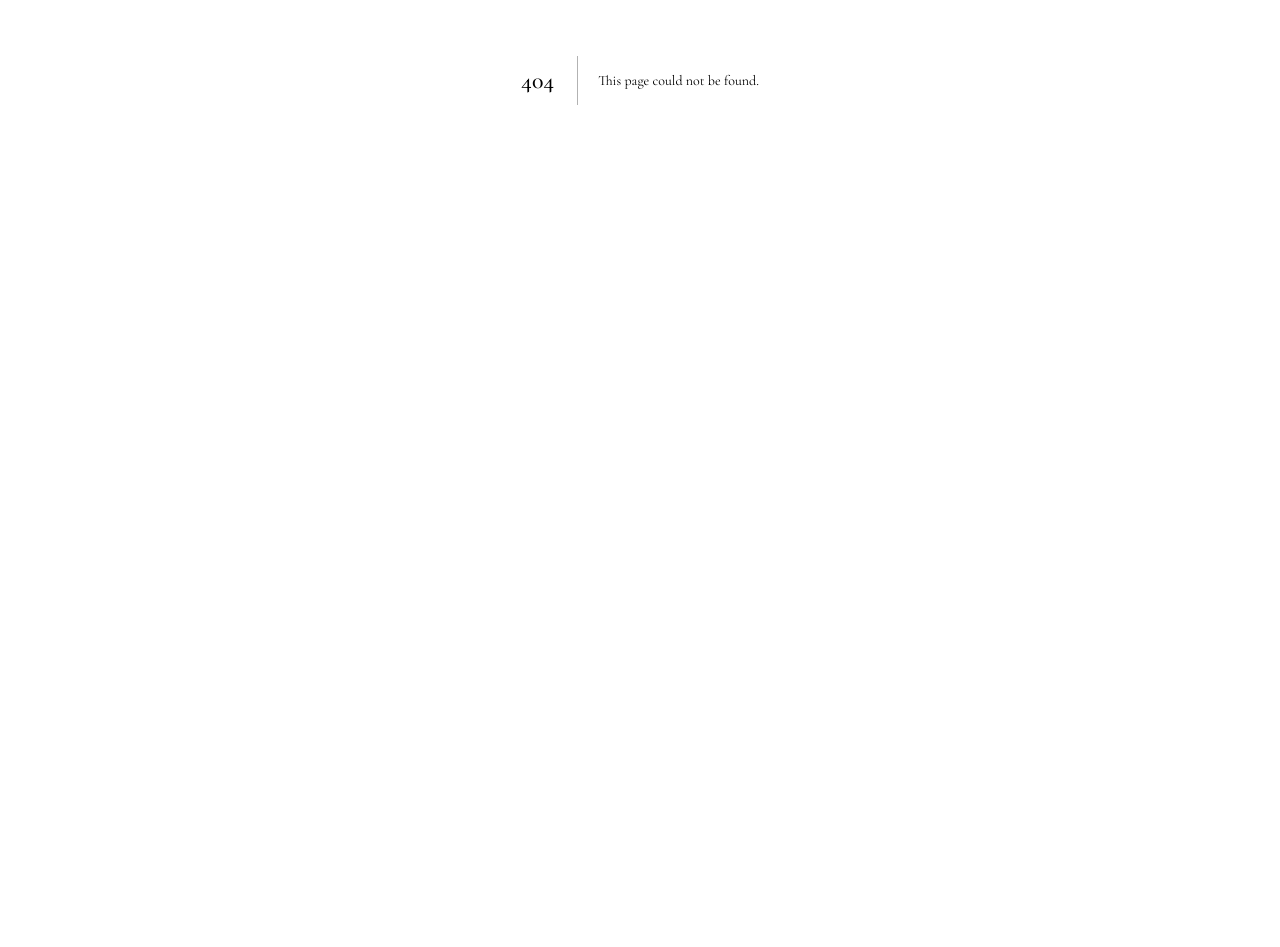
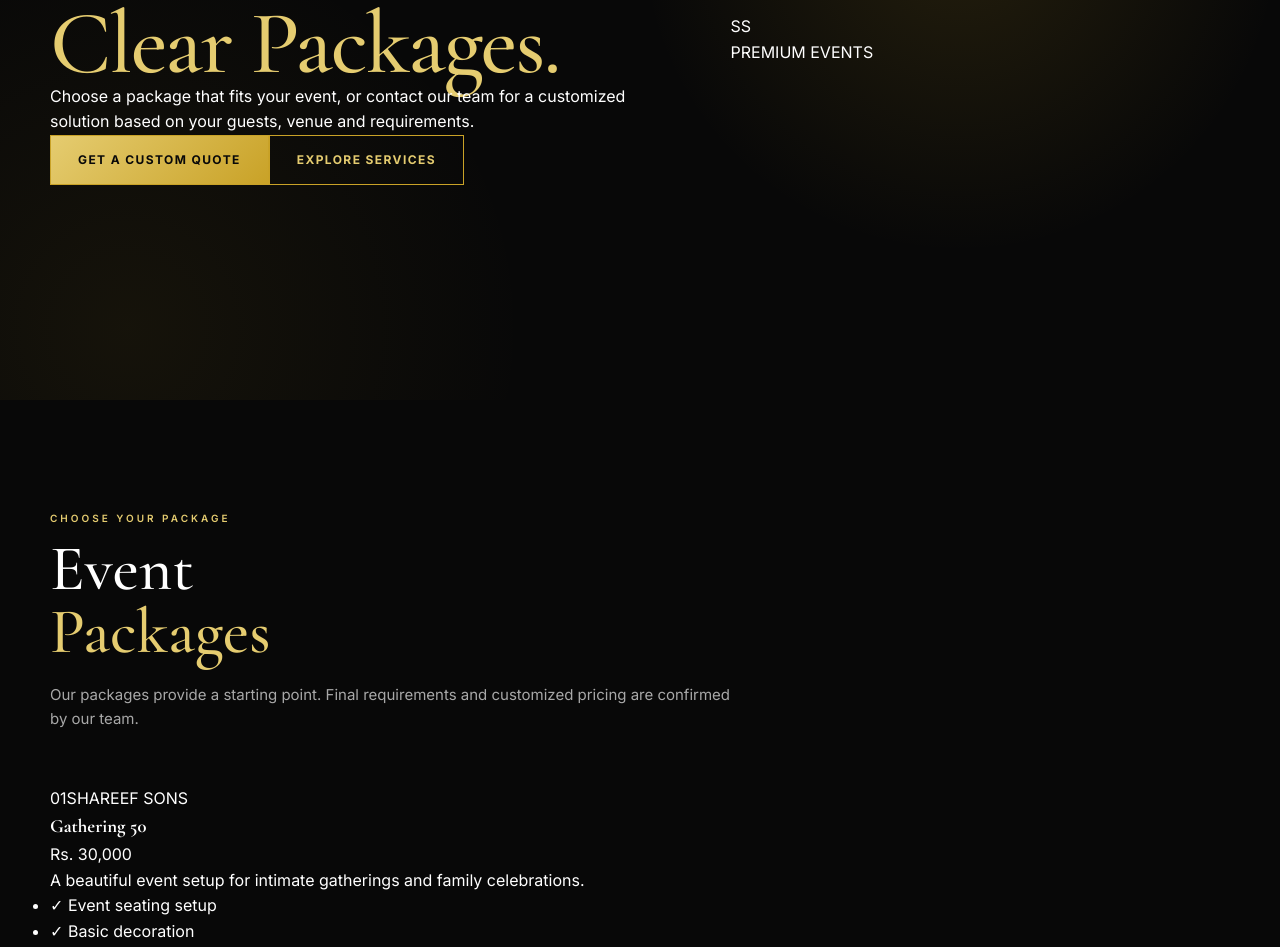
Before and after one commit to farooqg5179-droid/Shareefson-Events-organizer, a Next.js app: page /packages in a window 1280 px wide. Before the commit this address had no page. Shown: the part 320-1267 px from the top of the page. Before the commit the page ends 800 px from the top, so only its background shows below. Built offline with nearby package versions, Linux system fonts and the light colour scheme.

Commit message:
Create page.tsx

```diff
--- /dev/null
+++ b/app/packages/page.tsx
@@ -0,0 +1,206 @@
+const packages = [
+  {
+    number: "01",
+    title: "Gathering 50",
+    price: "Rs. 30,000",
+    description:
+      "A beautiful event setup for intimate gatherings and family celebrations.",
+    features: [
+      "Event seating setup",
+      "Basic decoration",
+      "Professional arrangement",
+      "Suitable for up to 50 guests",
+    ],
+  },
+  {
+    number: "02",
+    title: "Gathering 100",
+    price: "Rs. 80,000",
+    description:
+      "A complete event setup designed for larger gatherings and celebrations.",
+    features: [
+      "Event seating setup",
+      "Enhanced decoration",
+      "Professional event arrangement",
+      "Suitable for up to 100 guests",
+    ],
+  },
+  {
+    number: "03",
+    title: "Sirf Baithak",
+    price: "Rs. 600",
+    description:
+      "A simple and practical seating solution for customers who only need event seating.",
+    features: [
+      "Event seating",
+      "Per person pricing",
+      "Suitable for gatherings",
+      "Flexible event requirements",
+    ],
+  },
+  {
+    number: "04",
+    title: "Wedding Standard",
+    price: "Rs. 80,000",
+    description:
+      "A standard wedding, Mehndi or Walima package designed for up to 100 guests.",
+    features: [
+      "Wedding event setup",
+      "Decoration arrangement",
+      "Seating setup",
+      "Suitable for up to 100 guests",
+    ],
+  },
+];
+
+export default function PackagesPage() {
+  return (
+    <main>
+      {/* Page Hero */}
+      <section className="premium-hero">
+        <div className="container hero-grid">
+          <div className="hero-copy">
+            <p className="eyebrow">OUR PACKAGES</p>
+
+            <h1>
+              Beautiful Events.
+              <br />
+              <span>Clear Packages.</span>
+            </h1>
+
+            <p className="hero-description">
+              Choose a package that fits your event, or contact our team for a
+              customized solution based on your guests, venue and requirements.
+            </p>
+
+            <div className="hero-actions">
+              <a href="/quote" className="btn btn-gold">
+                Get a Custom Quote
+              </a>
+
+              <a href="/services" className="btn btn-outline">
+                Explore Services
+              </a>
+            </div>
+          </div>
+
+          <div className="hero-visual">
+            <div className="hero-visual-inner">
+              <span>SS</span>
+              <p>PREMIUM EVENTS</p>
+            </div>
+          </div>
+        </div>
+      </section>
+
+      {/* Packages */}
+      <section className="section section-dark">
+        <div className="container">
+          <div className="section-heading">
+            <div>
+              <p className="eyebrow">CHOOSE YOUR PACKAGE</p>
+
+              <h2>
+                Event <span>Packages</span>
+              </h2>
+            </div>
+
+            <p>
+              Our packages provide a starting point. Final requirements and
+              customized pricing are confirmed by our team.
+            </p>
+          </div>
+
+          <div className="package-grid">
+            {packages.map((pkg) => (
+              <article className="package-card" key={pkg.number}>
+                <div className="package-top">
+                  <span>{pkg.number}</span>
+                  <span>SHAREEF SONS</span>
+                </div>
+
+                <h3>{pkg.title}</h3>
+
+                <div className="package-price">{pkg.price}</div>
+
+                <p className="package-description">{pkg.description}</p>
+
+                <div className="package-divider"></div>
+
+                <ul className="package-features">
+                  {pkg.features.map((feature) => (
+                    <li key={feature}>✓ {feature}</li>
+                  ))}
+                </ul>
+
+                <a href="/quote" className="btn btn-gold package-button">
+                  Request This Package
+                </a>
+              </article>
+            ))}
+          </div>
+        </div>
+      </section>
+
+      {/* Custom Package */}
+      <section className="section">
+        <div className="container">
+          <div className="quote-box">
+            <div>
+              <p className="eyebrow">NEED SOMETHING DIFFERENT?</p>
+
+              <h2>
+                Create Your
+                <br />
+                <span>Custom Package.</span>
+              </h2>
+
+              <p>
+                Tell us your event type, guest count, venue, date, decoration,
+                stage, lighting, seating and catering requirements. Our team
+                will review your requirements and prepare a suitable quote.
+              </p>
+            </div>
+
+            <a href="/quote" className="btn btn-gold">
+              Request Custom Quote
+            </a>
+          </div>
+        </div>
+      </section>
+
+      {/* Important Note */}
+      <section className="section section-dark">
+        <div className="container">
+          <div className="section-heading">
+            <div>
+              <p className="eyebrow">IMPORTANT</p>
+
+              <h2>
+                Pricing Can Be <span>Customized.</span>
+              </h2>
+            </div>
+          </div>
+
+          <div className="intro-grid">
+            <div>
+              <p className="section-text">
+                Every event is different. Final pricing may change depending
+                on the event type, number of guests, venue, decoration,
+                lighting, stage, seating, catering and other requirements.
+              </p>
+            </div>
+
+            <div>
+              <p className="section-text">
+                Customized prices are not automatically confirmed by the
+                website. Our team will review your request and provide the
+                final quotation.
+              </p>
+            </div>
+          </div>
+        </div>
+      </section>
+    </main>
+  );
+                  }
```
